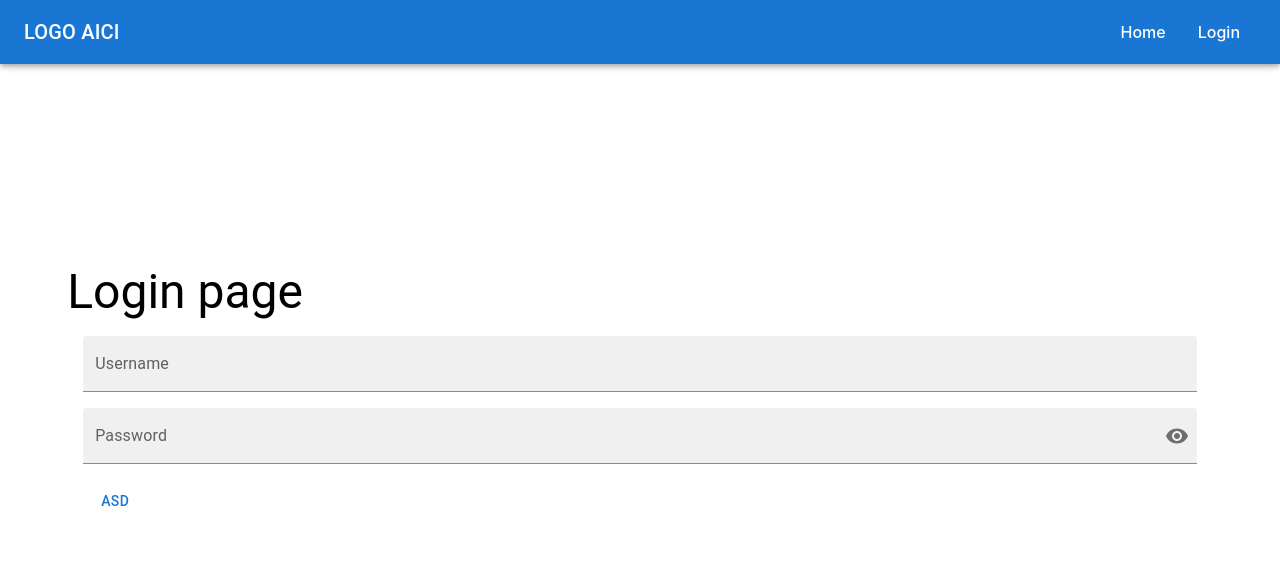
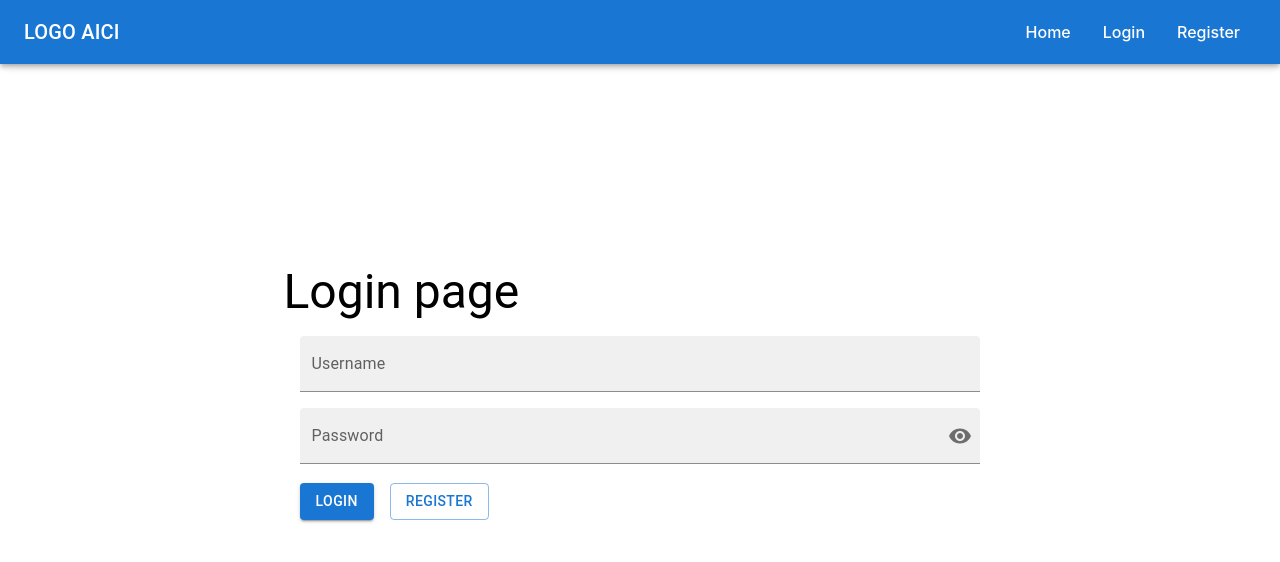
Before and after one commit to iCooKie123/catalog-online, a React (Vite) app: page /login in a window 1280 px wide. Shown: the top 562 px of the page. Built offline with nearby package versions, Linux system fonts and the light colour scheme.

Commit message:
Add RegisterPage and update LoginPage UI

```diff
--- a/src/Routes.tsx
+++ b/src/Routes.tsx
@@ -1,6 +1,6 @@
 import { AnonymousRoute, ProtectedRoute } from "./components";
 import { CustomRoute } from "./models/CustomRoute";
-import { HomePage, TestPage, LoginPage } from "./pages";
+import { HomePage, TestPage, LoginPage, RegisterPage } from "./pages";
 
 export const routes: CustomRoute[] = [
 	{
@@ -29,4 +29,15 @@ export const routes: CustomRoute[] = [
 		type: "anonymous",
 		text: "Login",
 	},
+	{
+		path: "register",
+		element: (
+			<AnonymousRoute>
+				<RegisterPage></RegisterPage>
+			</AnonymousRoute>
+		),
+		type: "anonymous",
+		text: "Register",
+		visible: false,
+	},
 ];
--- a/src/models/CustomRoute.ts
+++ b/src/models/CustomRoute.ts
@@ -3,4 +3,5 @@ export type CustomRoute = {
 	element: JSX.Element;
 	type: "protected" | "anonymous" | "public";
 	text: string;
+	visible?: boolean;
 };
--- a/src/pages/index.ts
+++ b/src/pages/index.ts
@@ -2,3 +2,4 @@ export * from "./home";
 export * from "./test-page";
 export * from "./login-page";
 export * from "./profile-page";
+export * from "./register-page";
--- a/src/pages/login-page/Login.tsx
+++ b/src/pages/login-page/Login.tsx
@@ -15,10 +15,8 @@ export const LoginPage = () => {
 					backgroundColor: "white",
 					padding: "1rem",
 					margin: "1rem",
-					display: "flex",
-					alignItems: "center",
-					width: "100%",
-				}}>
+				}}
+				width={{ xs: "80%", sm: "75%", md: "60%", xl: "50%" }}>
 				<Grid
 					container
 					spacing={{ xs: 2 }}
@@ -50,10 +48,20 @@ export const LoginPage = () => {
 					</Grid>
 					<Grid
 						item
+						display="flex"
+						justifyContent="flex-start"
+						alignItems="center"
+						gap={2}
 						xs={2}>
 						<Button
+							variant="contained"
 							onClick={() => setCurrentUser({ name: "Alex" })}>
-							asd
+							Login
+						</Button>
+						<Button
+							variant="outlined"
+							onClick={() => setCurrentUser({ name: "Alex" })}>
+							Register
 						</Button>
 					</Grid>
 				</Grid>
--- /dev/null
+++ b/src/pages/register-page/RegisterPage.tsx
@@ -0,0 +1 @@
+export const RegisterPage = () => {};
--- /dev/null
+++ b/src/pages/register-page/index.ts
@@ -0,0 +1 @@
+export * from "./RegisterPage";
```
